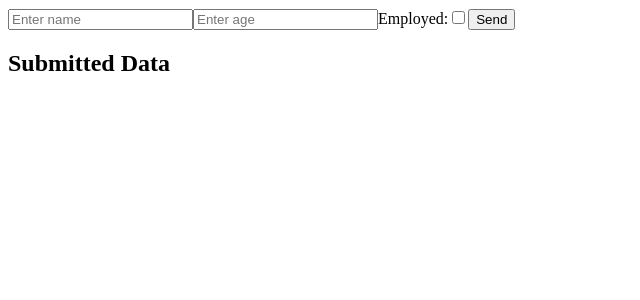
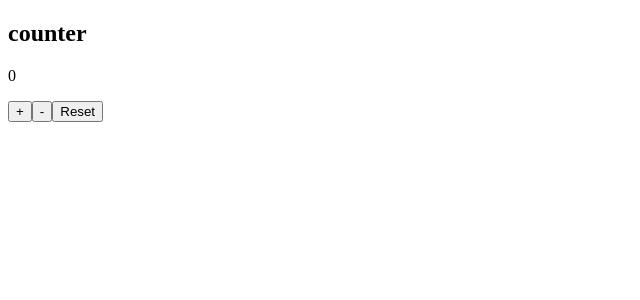
Before and after one commit to Nat-bit-ai/New-react-demo, a React (Vite) app: page / in a window 1280 px wide. Shown: the top 300 px of the page, without its empty margins (0-640 px from the left). Built offline with nearby package versions, Linux system fonts and the light colour scheme.

Commit message:
Counter with react

```diff
--- a/src/App.jsx
+++ b/src/App.jsx
@@ -2,11 +2,12 @@
 import ProfilePic from "./pic.jsx";
 import Button from "./clickBtn.jsx";
 import MyForm from "./Form.jsx";
+import Counter from "./counter.jsx";
 
 function App() {
   return (
     <div>
-      <MyForm />
+      <Counter />
     </div>
   );
 }
--- /dev/null
+++ b/src/counter.jsx
@@ -0,0 +1,26 @@
+import { useState } from "react";
+
+function Counter(){
+    const [count,setCount] = useState(0)
+    const increment = () =>{
+        setCount(count +1)
+    }
+    const decrement = () =>{
+        setCount(count - 1)
+    }
+    const reset =()=> {
+        setCount(0)
+    }
+    return(
+        <>
+        <div>
+            <h2>counter</h2>
+            <p>{count}</p>
+            <button onClick={increment}>+</button>
+            <button onClick={decrement}>-</button>
+            <button onClick={reset}>Reset</button>
+        </div>
+        </>
+    )
+}
+export default Counter
```
